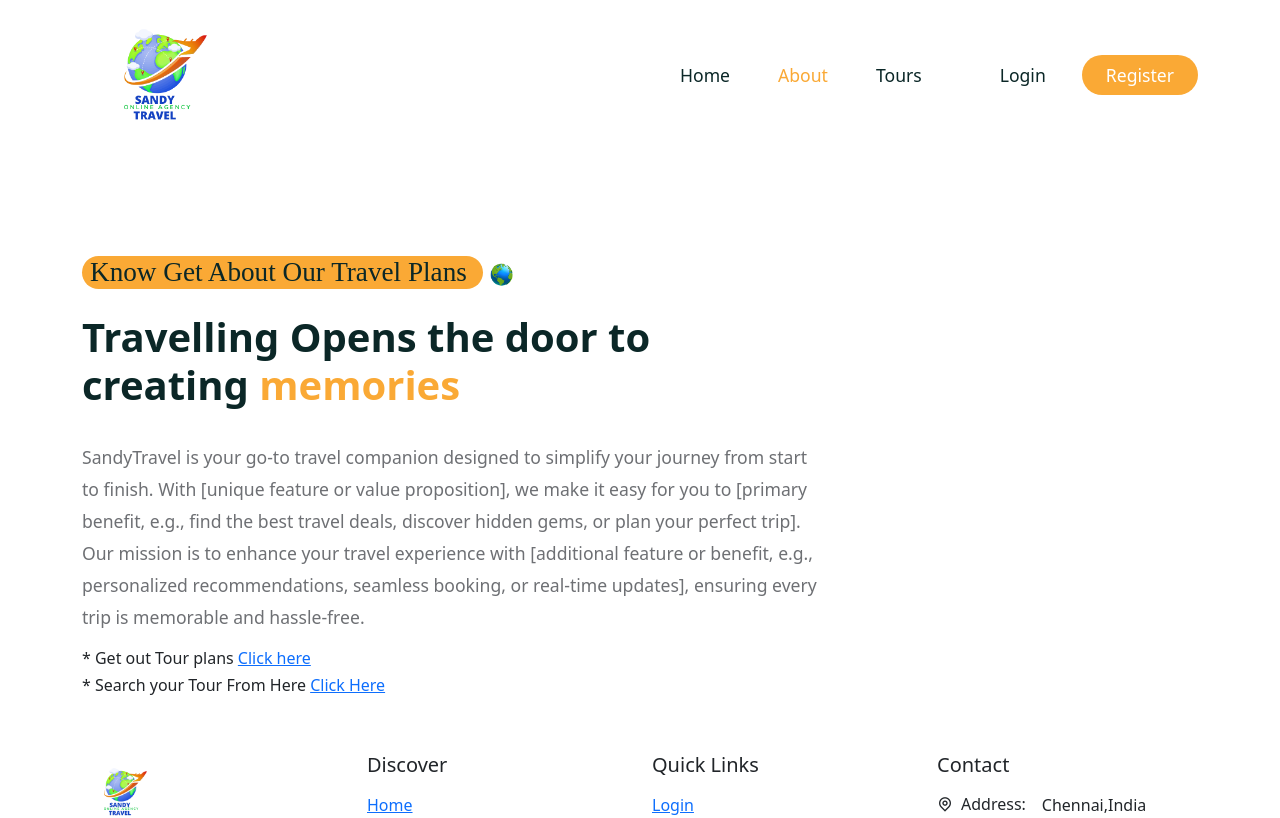
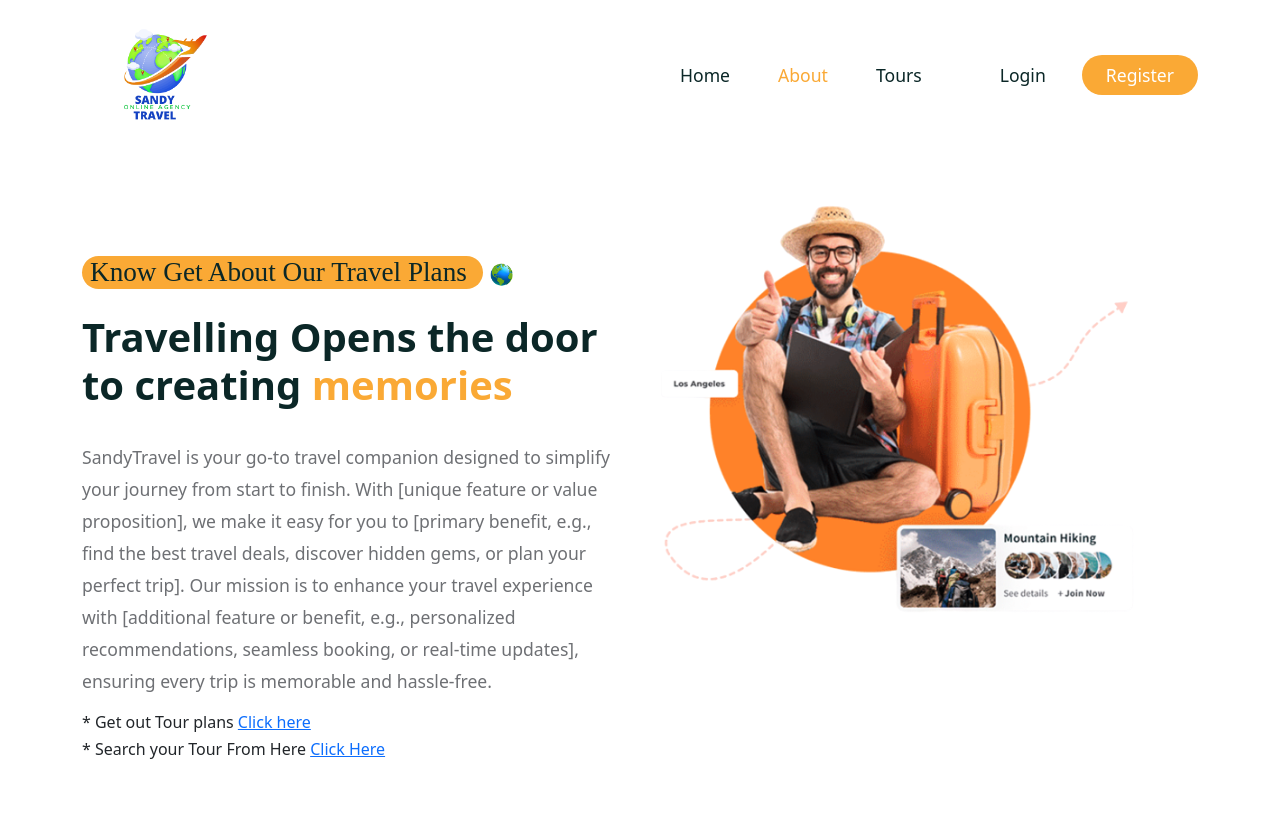
Before and after one commit to SanthoshKumar211299/Travel_Application_Frontend, a React (Create React App) app: page /about in a window 1280 px wide. Shown: the top 818 px of the page. Built offline with nearby package versions, Linux system fonts and the light colour scheme; a web font is replaced by a local one.

Commit message:
about changes

```diff
--- a/src/pages/About.jsx
+++ b/src/pages/About.jsx
@@ -1,13 +1,14 @@
 import React from 'react'
 import { Col, Container ,Row} from 'reactstrap'
 import worldImg from '../assets/images/world.png'
+import experienceImg from '../assets/images/experience.png'
 import Subtitle from '../shared/Subtitle'
 import { Link } from 'react-router-dom'
 const About = () => {
   return <section>
     <Container>
         <Row>
-            <Col lg='8'>
+            <Col lg='6'>
             <div className='hero__content'>
                     <div className="hero__subtitle d-flex align-items-center">
                     <Subtitle subtitle={'Know Get About Our Travel Plans'}/>
@@ -21,6 +22,11 @@ const About = () => {
                     <h6>* Search your Tour From Here <Link to='/' >Click Here</Link></h6>
                 </div>
             </Col>
+            <Col lg ='6'>
+                    <div className="experience__img">
+                        <img src={experienceImg} alt=''/>
+                    </div>
+                    </Col>
         </Row>
     </Container>
   </section>
```
